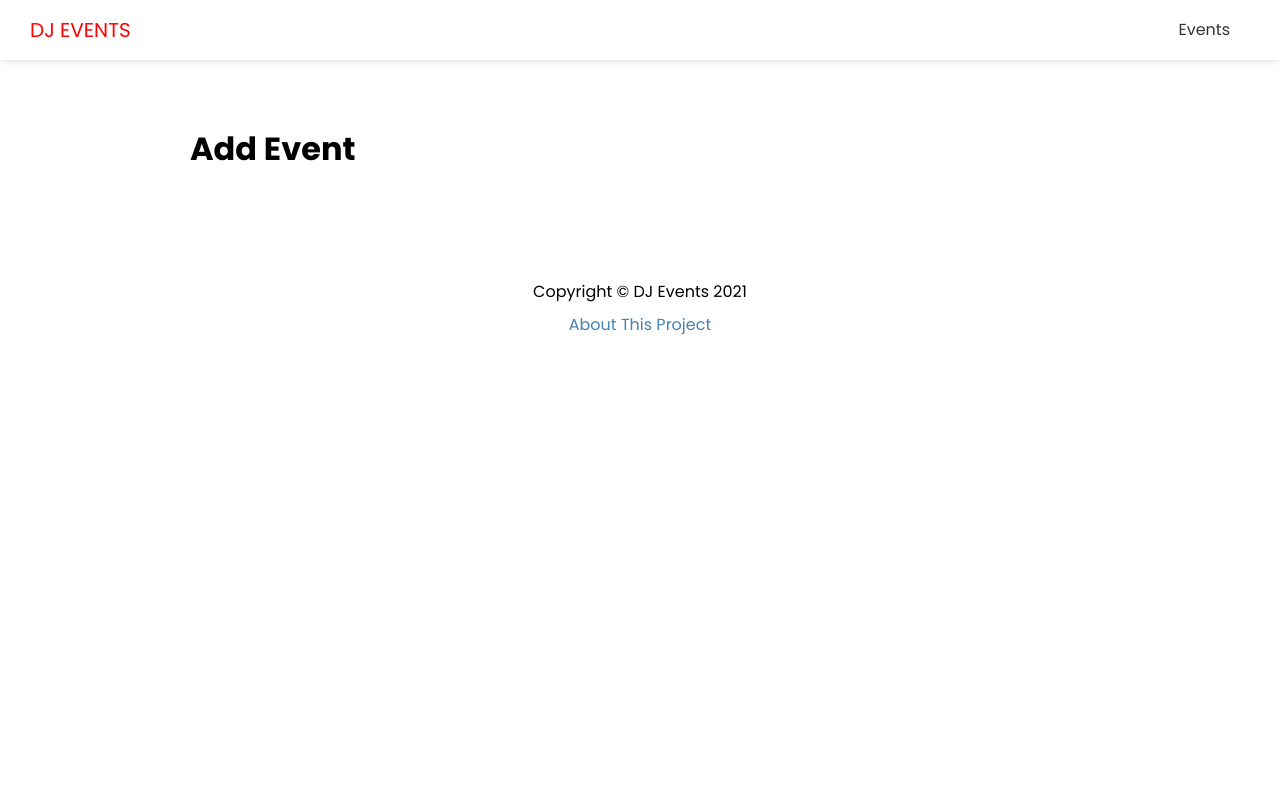
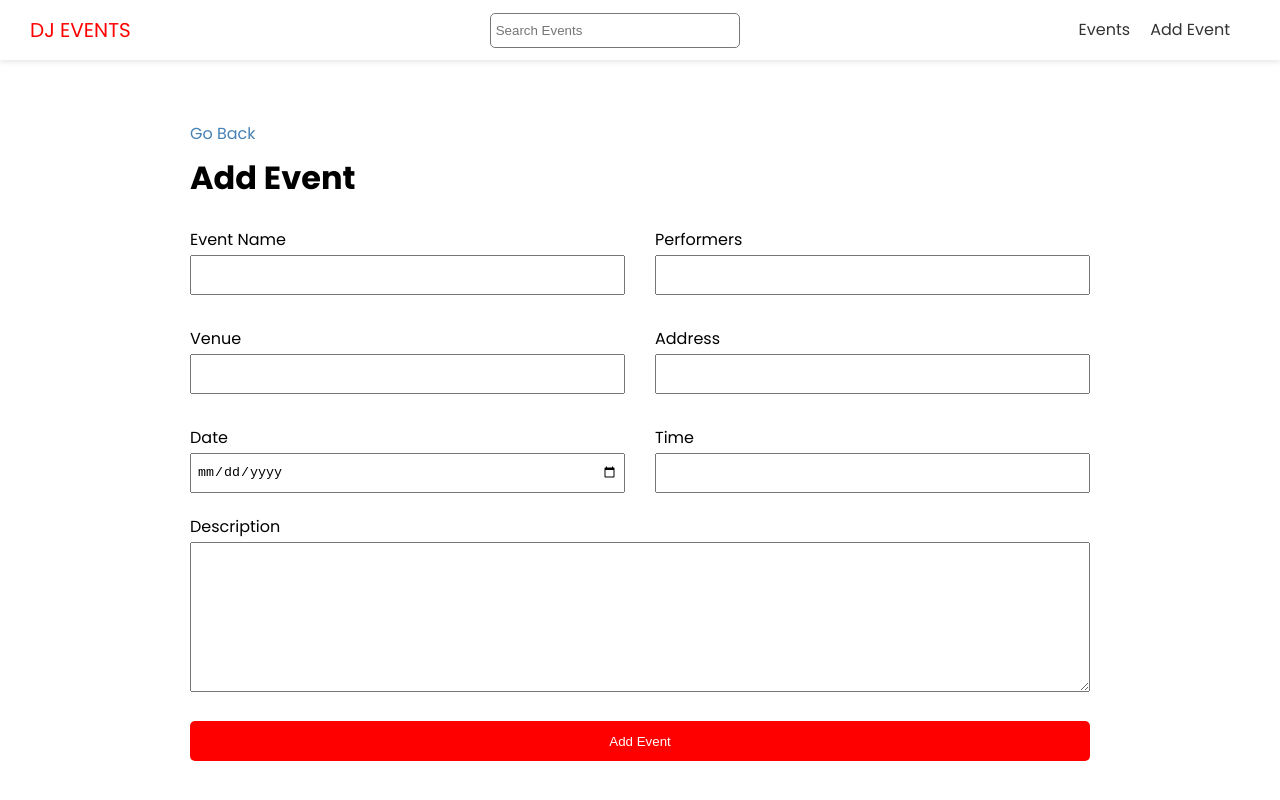
Before and after one commit to ngwatso/next-project-udemy, a Next.js app: page /events/add in a window 1280 px wide. Shown: the top 800 px of the page. Built offline with nearby package versions, Linux system fonts and the light colour scheme; no server answers.

Commit message:
added 'add event function'

```diff
--- a/components/Header.js
+++ b/components/Header.js
@@ -3,6 +3,7 @@
  */
 import Link from 'next/link';
 import styles from '@/styles/Header.module.css';
+import Search from './Search';
 
 export default function Header() {
 	return (
@@ -13,6 +14,8 @@ export default function Header() {
 				</Link>
 			</div>
 
+			<Search />
+
 			<nav>
 				<ul>
 					<li>
@@ -22,6 +25,14 @@ export default function Header() {
 							</a>
 						</Link>
 					</li>
+					<li>
+						<Link href="/events/add">
+							<a>
+								Add
+								Event
+							</a>
+						</Link>
+					</li>
 				</ul>
 			</nav>
 		</header>
--- /dev/null
+++ b/components/Search.js
@@ -0,0 +1,36 @@
+/**
+ * @prettier
+ */
+
+import styles from '@/styles/Search.module.css';
+import { useState } from 'react';
+import { useRouter } from 'next/router';
+
+export default function Search() {
+	const [term, setTerm] = useState();
+	const router = useRouter();
+
+	const handleSubmit = (e) => {
+		e.preventDefault();
+		router.push(`events/search?term=${term}`);
+		setTerm('');
+	};
+
+	return (
+		<div className={styles.search}>
+			<form onSubmit={handleSubmit}>
+				<input
+					type="text"
+					value={term}
+					onChange={(e) =>
+						setTerm(
+							e.target
+								.value
+						)
+					}
+					placeholder="Search Events"
+				/>
+			</form>
+		</div>
+	);
+}
--- a/package.json
+++ b/package.json
@@ -10,9 +10,11 @@
   },
   "dependencies": {
     "next": "11.1.2",
+    "qs": "^6.10.1",
     "react": "17.0.2",
     "react-dom": "17.0.2",
-    "react-icons": "^4.2.0"
+    "react-icons": "^4.2.0",
+    "react-toastify": "^8.0.2"
   },
   "devDependencies": {
     "eslint": "7.32.0",
--- a/pages/events/add.js
+++ b/pages/events/add.js
@@ -2,12 +2,191 @@
  *
  * @prettier
  */
+import { ToastContainer, toast } from 'react-toastify';
+import 'react-toastify/dist/ReactToastify.css';
 import Layout from '@/components/Layout';
+import { API_URL } from '@/config/index';
+import styles from '@/styles/Form.module.css';
+import { useState } from 'react';
+import { useRouter } from 'next/router';
+import Link from 'next/link';
 
 export default function AddEventPage() {
+	const [values, setValues] = useState({
+		name: '',
+		performers: '',
+		venue: '',
+		address: '',
+		date: '',
+		time: '',
+		description: '',
+	});
+
+	const router = useRouter();
+
+	const handleSubmit = async (e) => {
+		e.preventDefault();
+
+		//  Validation
+		const hasEmptyFields = Object.values(values).some(
+			(element) => element === ''
+		);
+
+		if (hasEmptyFields) {
+			toast.error('Please fill in all fields');
+		}
+
+		const res = await fetch(`${API_URL}/events`, {
+			method: 'POST',
+			headers: {
+				'Content-Type': 'application/json',
+			},
+			body: JSON.stringify(values),
+		});
+
+		if (!res.ok) {
+			toast.error('Something went wrong');
+		} else {
+			const evt = await res.json();
+			router.push(`/events/${evt.slug}`);
+		}
+	};
+
+	const handleInputChange = (e) => {
+		const { name, value } = e.target;
+		setValues({ ...values, [name]: value });
+	};
+
 	return (
 		<Layout title="Add New Event">
+			<Link href="/events">Go Back</Link>
 			<h1> Add Event </h1>
+			<ToastContainer />
+
+			<form
+				onSubmit={handleSubmit}
+				className={styles.form}
+			>
+				<div className={styles.grid}>
+					<div>
+						<label htmlFor="name">
+							Event Name
+						</label>
+						<input
+							type="text"
+							id="name"
+							name="name"
+							value={
+								values.name
+							}
+							onChange={
+								handleInputChange
+							}
+						/>
+					</div>
+					<div>
+						<label htmlFor="performers">
+							Performers
+						</label>
+						<input
+							type="text"
+							id="performers"
+							name="performers"
+							value={
+								values.performers
+							}
+							onChange={
+								handleInputChange
+							}
+						/>
+					</div>
+					<div>
+						<label htmlFor="venue">
+							Venue
+						</label>
+						<input
+							type="text"
+							id="venue"
+							name="venue"
+							value={
+								values.venue
+							}
+							onChange={
+								handleInputChange
+							}
+						/>
+					</div>
+					<div>
+						<label htmlFor="address">
+							Address
+						</label>
+						<input
+							type="text"
+							id="address"
+							name="address"
+							value={
+								values.address
+							}
+							onChange={
+								handleInputChange
+							}
+						/>
+					</div>
+					<div>
+						<label htmlFor="date">
+							Date
+						</label>
+						<input
+							type="date"
+							id="date"
+							name="date"
+							value={
+								values.date
+							}
+							onChange={
+								handleInputChange
+							}
+						/>
+					</div>
+					<div>
+						<label htmlFor="time">
+							Time
+						</label>
+						<input
+							type="text"
+							id="time"
+							name="time"
+							value={
+								values.time
+							}
+							onChange={
+								handleInputChange
+							}
+						/>
+					</div>
+				</div>
+				<div>
+					<label htmlFor="description">
+						Description
+					</label>
+					<textarea
+						type="text"
+						id="description"
+						name="description"
+						value={
+							values.description
+						}
+						onChange={
+							handleInputChange
+						}
+					/>
+				</div>
+				<input
+					type="submit"
+					value="Add Event"
+					className="btn"
+				/>
+			</form>
 		</Layout>
 	);
 }
--- /dev/null
+++ b/styles/Form.module.css
@@ -0,0 +1,39 @@
+.form label {
+  display: block;
+}
+
+.form input {
+  width: 100%;
+  height: 40px;
+  padding: 5px;
+}
+
+.form textarea {
+  width: 100%;
+  height: 150px;
+}
+
+.form input[type='submit'] {
+  display: block;
+  width: 100%;
+  margin: 20px 0 30px;
+}
+
+.form .file {
+  border: 1px #ccc solid;
+  background-color: #f4f4f4;
+  padding: 10px;
+}
+
+.grid {
+  display: grid;
+  grid-template-columns: 1fr 1fr;
+  gap: 30px;
+  margin-bottom: 20px;
+}
+
+@media (max-width: 600px) {
+  .grid {
+    grid-template-columns: 1fr;
+  }
+}
--- /dev/null
+++ b/styles/Search.module.css
@@ -0,0 +1,7 @@
+.search input {
+  width: 250px;
+  height: 35px;
+  padding: 5px;
+  border: 1px #777 solid;
+  border-radius: 5px;
+}
```
Also changed, not shown: pages/events/search.js (added, +48 -0 lines), 1 other file (tests, documents, lock files or other folders).
